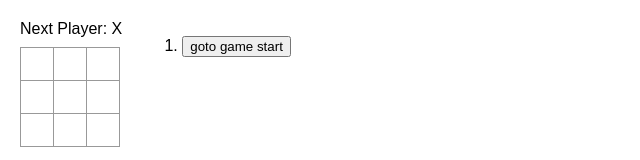
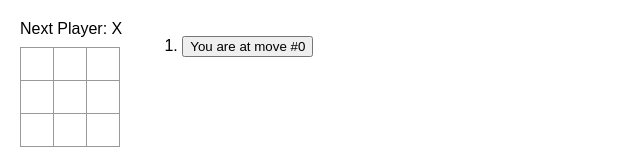
Before and after one commit to h-yoshikawa/tic-tac-toe, a React (Vite) app: page / in a window 1280 px wide. Shown: the top 160 px of the page, without its empty margins (0-640 px from the left). Built offline with nearby package versions, Linux system fonts and the light colour scheme.

Commit message:
応用問題 1 を実装

```diff
--- a/src/Game.tsx
+++ b/src/Game.tsx
@@ -20,7 +20,11 @@ const Game = () => {
   const moves = history.map((_, move): JSX.Element => {
     const description = move === 0 ? 'goto game start' : `go to move #${move}`;
 
-    return (
+    return move === currentMove ? (
+      <li key={move}>
+        <button>{`You are at move #${move}`}</button>
+      </li>
+    ) : (
       <li key={move}>
         <button onClick={() => jumpTo(move)}>{description}</button>
       </li>
```
